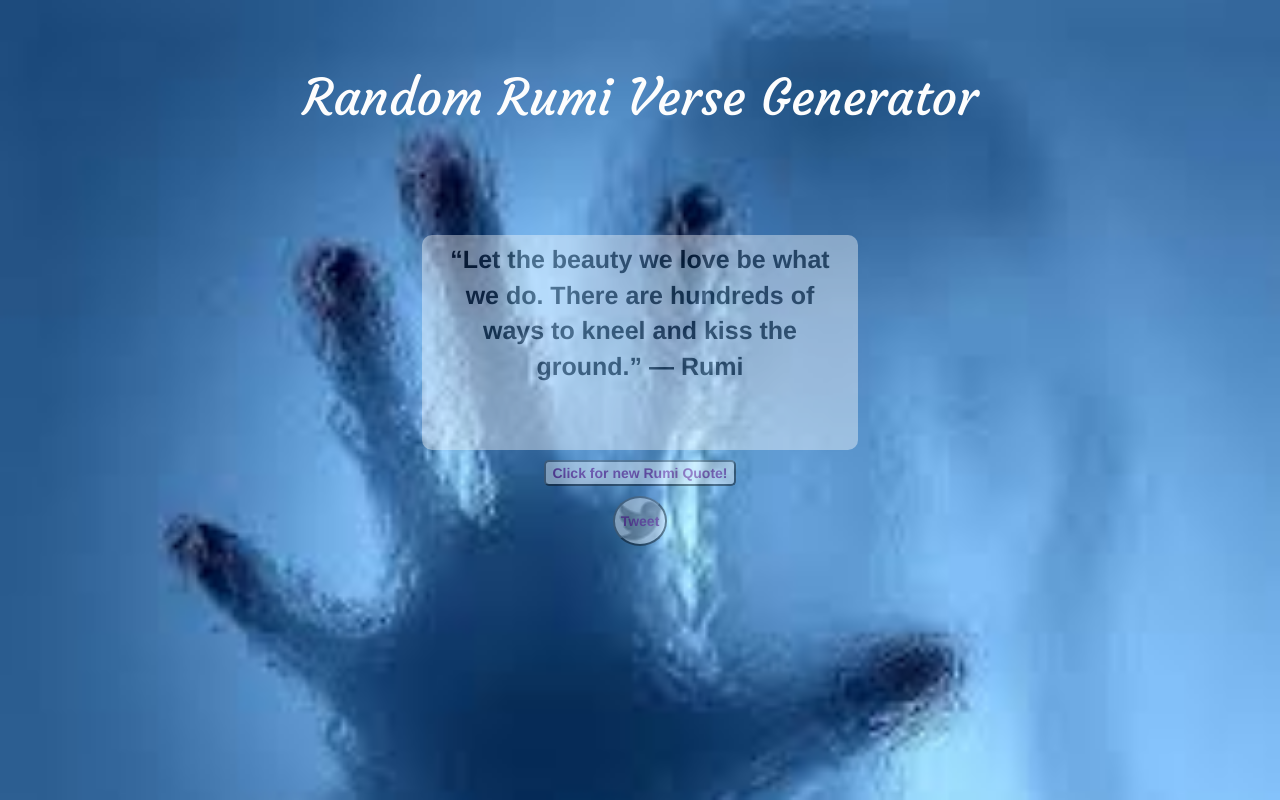
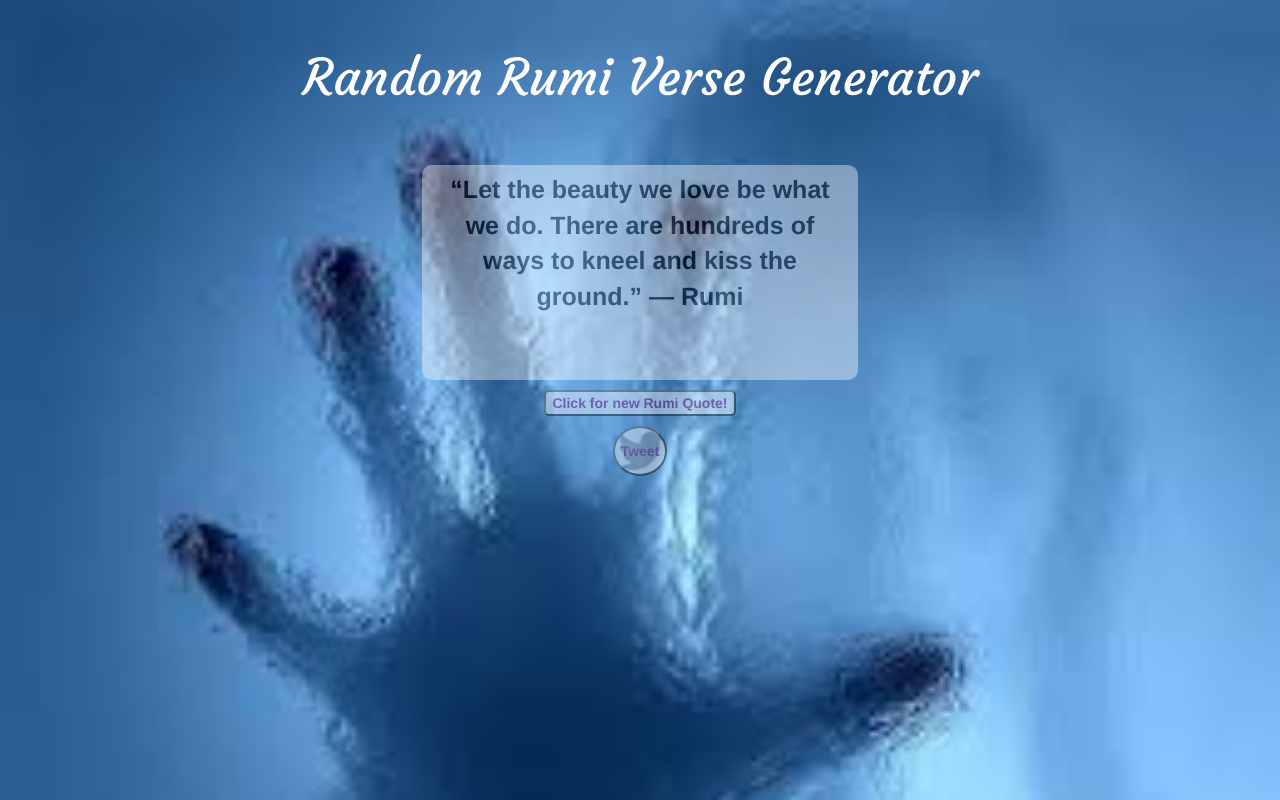
Before and after one commit to haleyma/FCC-Random-Quote, a plain HTML site: page index.html in a window 1280 px wide. Drawn offline with Linux system fonts and the light colour scheme.

Commit message:
change top margins

```diff
--- a/css/styles.css
+++ b/css/styles.css
@@ -14,7 +14,7 @@ body {
 }
 
 h1 {
-	padding-top: 50px;
+	padding-top: 30px;
 	text-align: center;
   color: #fdfdfd;
   font-family: 'Courgette', cursive;
@@ -29,7 +29,7 @@ h1 {
 	text-align: center;
 	height: 215px;
 
-	margin-top: 100px;
+	margin-top: 50px;
 	position: center;
 	border-radius: 10px;
   opacity: 0.4;
```
